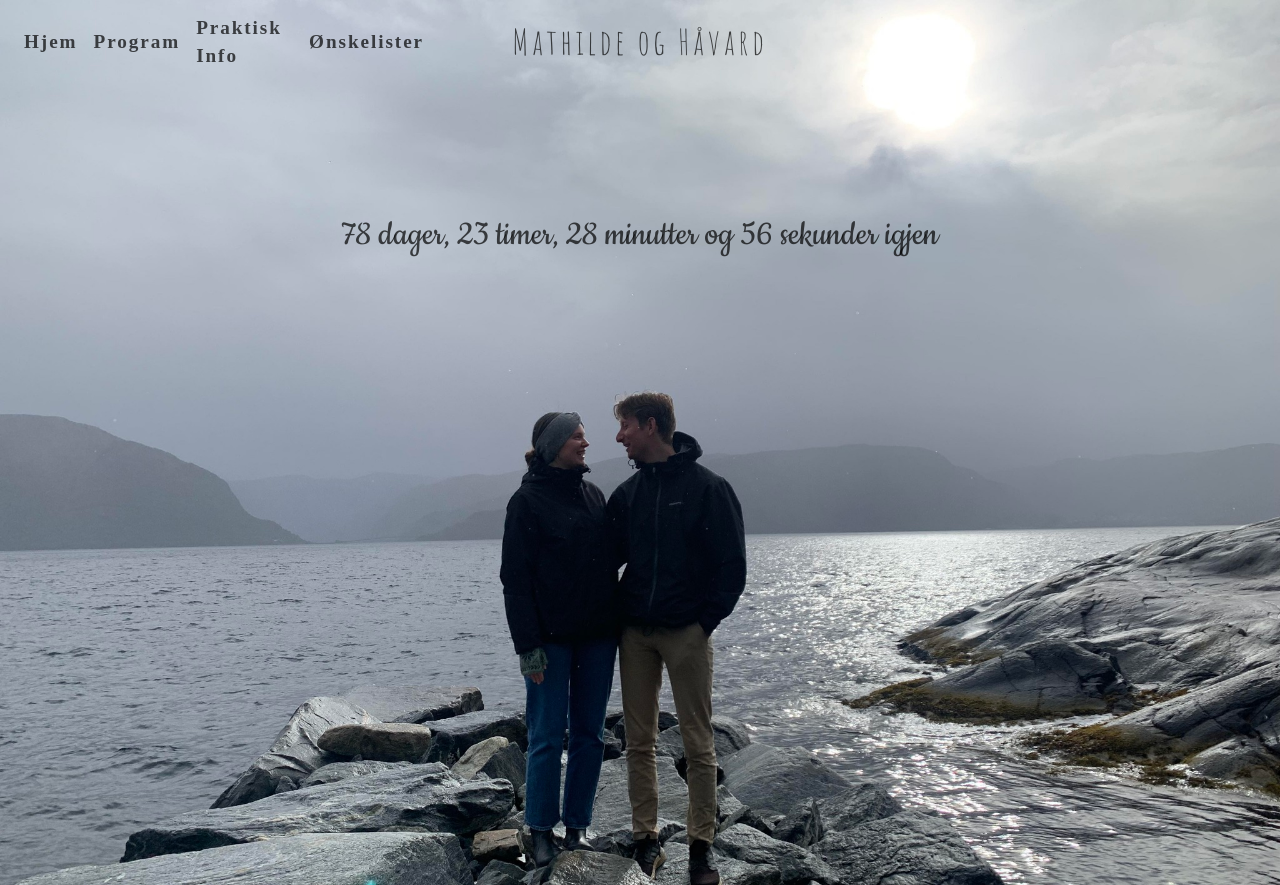
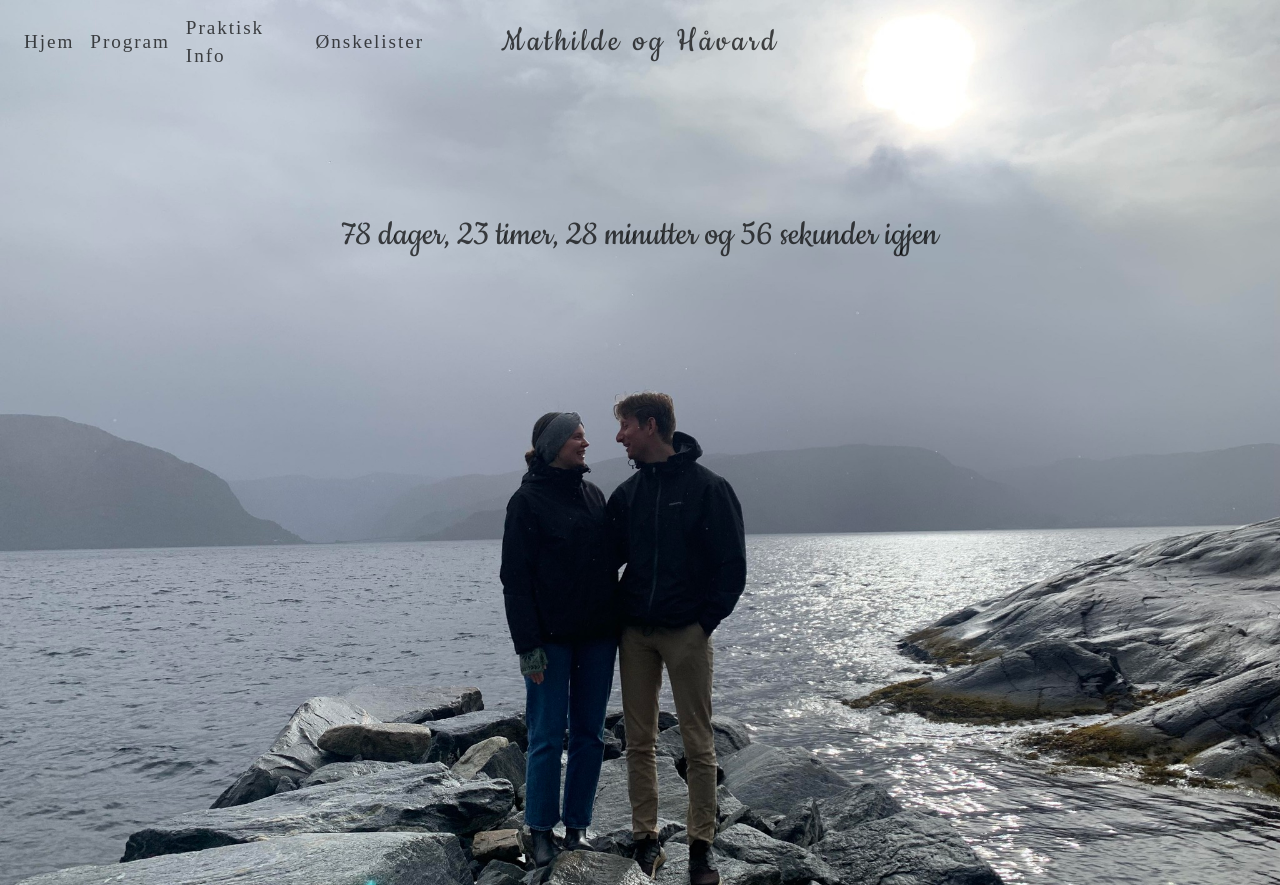
Before and after one commit to Bydall/bryllupsnettside, a SvelteKit app: page / in a window 1280 px wide. Built offline with nearby package versions, Linux system fonts and the light colour scheme; a web font is replaced by a local one.

Commit message:
Changed fonts

```diff
--- a/src/routes/Header.svelte
+++ b/src/routes/Header.svelte
@@ -67,7 +67,7 @@
 	}
 
 	.middle a {
-		font-family: 'Amatic SC';
+		font-family: 'Cookie';
 		font-weight:normal;
     	font-size: 2.2rem;
     	text-decoration: none;
@@ -80,7 +80,6 @@
 
 	.links a{
 		font-family: 'Klee 1';
-		font-weight: bolder;
 	}
 
 
```
